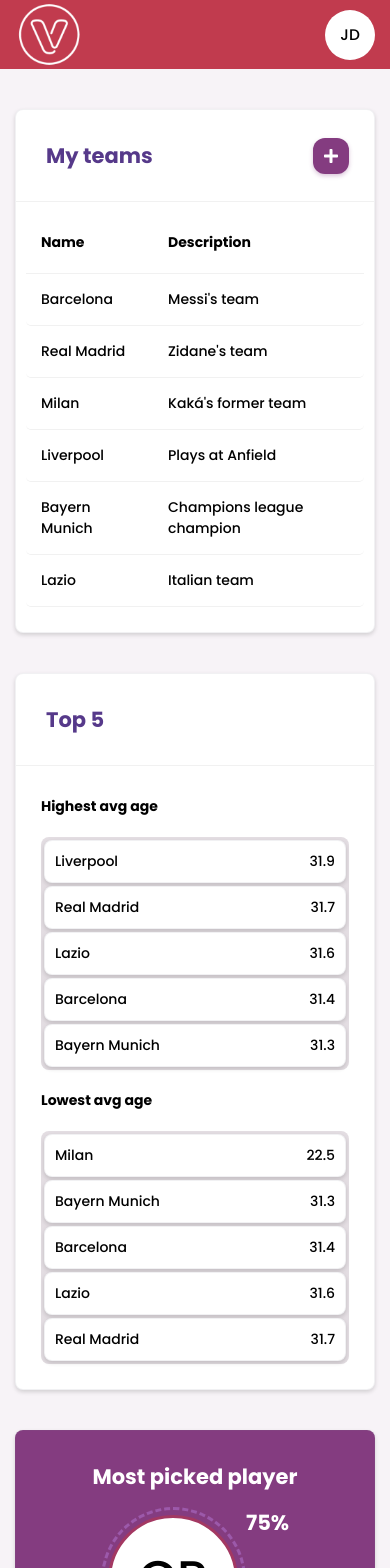
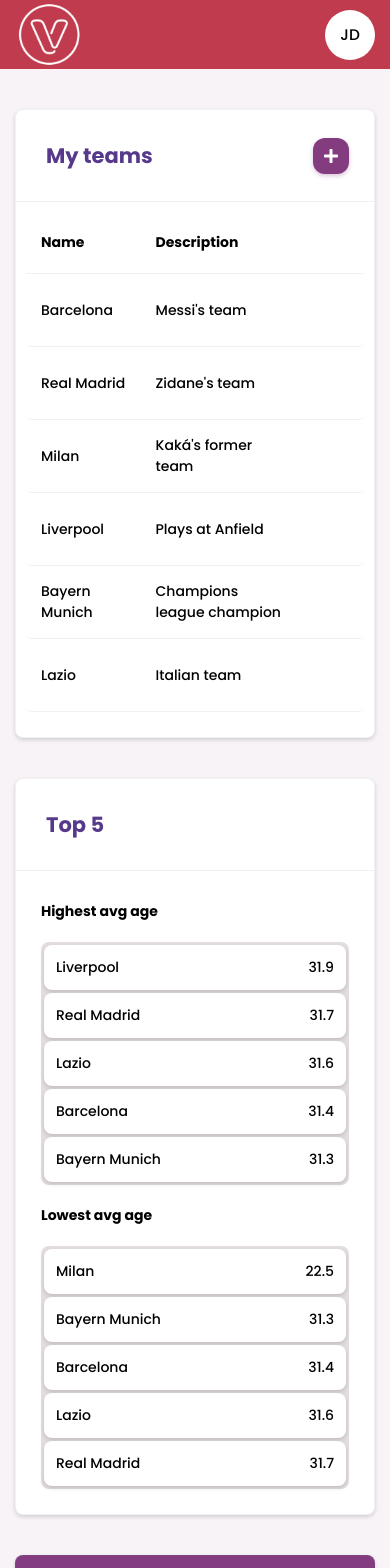
Before and after one commit to wjuniori/squad-management-tool, a React (Create React App) app: page / in a window 390 px wide. Shown: the top 1568 px of the page. Built offline with nearby package versions, Linux system fonts and the light colour scheme.

Commit message:
feat: add action buttons in TableTeams component

```diff
--- a/src/components/ListAvg/ListAvg.styles.ts
+++ b/src/components/ListAvg/ListAvg.styles.ts
@@ -17,13 +17,14 @@
 List.Item = styled(WhiteBox)`
   margin-top: 0;
   margin-bottom: 3px;
+  border: 2px solid transparent;
 
   :last-child {
     margin-bottom: 0;
   }
 
   :hover {
-    border: 2px solid var(--color-border-list);
+    border-color: var(--color-border-list);
     cursor: pointer;
   }
 `;
--- a/src/components/Tables/TableTeams/TableTeams.styles.ts
+++ b/src/components/Tables/TableTeams/TableTeams.styles.ts
@@ -10,3 +10,25 @@
     cursor: pointer;
   }
 `;
+
+export const TableRowHover = styled(Table.Row)`
+  :hover {
+    svg {
+      visibility: visible;
+    }
+  }
+`;
+
+export const TableCellAction = styled(Table.Cell)`
+  svg {
+    visibility: hidden;
+
+    :not(:last-child) {
+      margin-right: 10px;
+    }
+
+    :hover {
+      cursor: pointer;
+    }
+  }
+`;
--- a/src/components/Tables/TableTeams/TableTeams.tsx
+++ b/src/components/Tables/TableTeams/TableTeams.tsx
@@ -1,14 +1,28 @@
 import React from 'react';
-import { TableDiv, TableHeadCellClickable } from './TableTeams.styles';
+import {
+  TableDiv,
+  TableHeadCellClickable,
+  TableRowHover,
+  TableCellAction,
+} from './TableTeams.styles';
 import { Team } from '../../../@types/team';
 import Table from '../Table/Table';
 import useSortableData from '../../../hooks/useSortableData';
+import { FaShareAlt, FaTrash, FaPencilAlt } from 'react-icons/fa';
 
 interface TableTeamsProps {
   teams: Team[];
+  onClickRemove?: (team: Team) => void;
+  onClickShare?: (team: Team) => void;
+  onClickEdit?: (team: Team) => void;
 }
 
-const TableTeams: React.FC<TableTeamsProps> = ({ teams }) => {
+const TableTeams: React.FC<TableTeamsProps> = ({
+  teams,
+  onClickRemove,
+  onClickShare,
+  onClickEdit,
+}) => {
   const { items: sortedTeams, requestSort } = useSortableData(teams);
 
   return (
@@ -19,7 +33,10 @@
             <TableHeadCellClickable onClick={() => requestSort('name')}>
               Name
             </TableHeadCellClickable>
-            <TableHeadCellClickable onClick={() => requestSort('description')}>
+            <TableHeadCellClickable
+              colSpan={2}
+              onClick={() => requestSort('description')}
+            >
               Description
             </TableHeadCellClickable>
           </Table.HeadRow>
@@ -27,10 +44,24 @@
 
         <Table.Body>
           {sortedTeams.map((team: Team) => (
-            <Table.Row key={team.id}>
+            <TableRowHover key={team.id}>
               <Table.Cell>{team.name}</Table.Cell>
               <Table.Cell>{team.description}</Table.Cell>
-            </Table.Row>
+              <TableCellAction>
+                <FaTrash
+                  size={10}
+                  onClick={() => onClickRemove && onClickRemove(team)}
+                />
+                <FaShareAlt
+                  size={10}
+                  onClick={() => onClickShare && onClickShare(team)}
+                />
+                <FaPencilAlt
+                  size={10}
+                  onClick={() => onClickEdit && onClickEdit(team)}
+                />
+              </TableCellAction>
+            </TableRowHover>
           ))}
         </Table.Body>
       </Table>
--- a/src/pages/Home/Home.tsx
+++ b/src/pages/Home/Home.tsx
@@ -33,6 +33,10 @@
     history.push('/team');
   };
 
+  const handleClickRemove = (team: Team) => {
+    console.log('Button Remove is clicked');
+  };
+
   const ListAverage = (teamsParam: Team[], direction: Direction) => {
     const sortableTeams = [...teamsParam];
 
@@ -58,7 +62,11 @@
                 </ButtonCreate>
               </WhiteBox.Header>
               <WhiteBox.Body>
-                <TableTeams teams={teams} />
+                <TableTeams
+                  teams={teams}
+                  onClickRemove={handleClickRemove}
+                  onClickEdit={handleClickEdit}
+                />
               </WhiteBox.Body>
             </WhiteBox>
           </Col>
```
